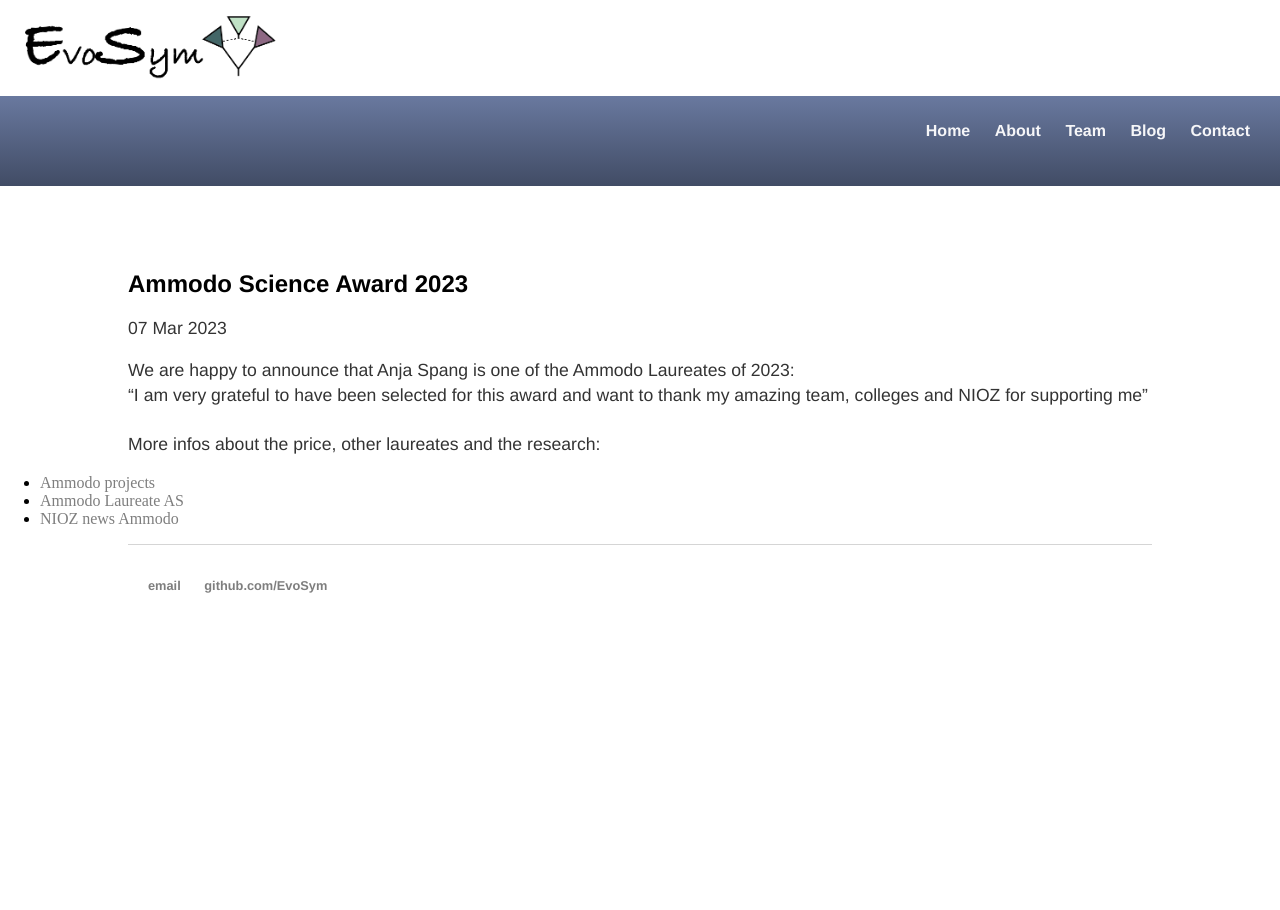
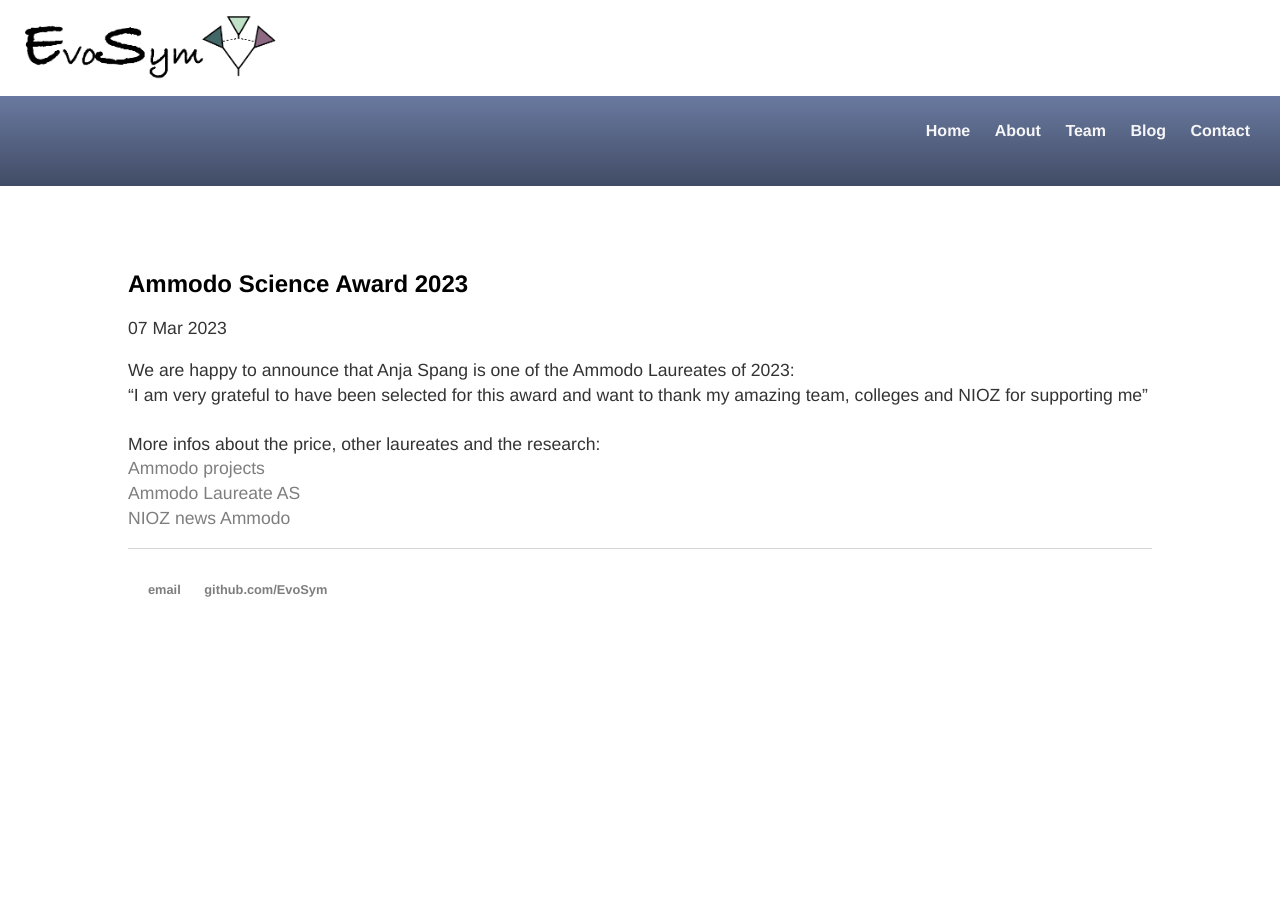
Before and after one commit to EvoSym/EvoSym.github.io, a Jekyll site: the page built from _posts/2023-03-07-Ammodo-science-award-2023.md, in a window 1280 px wide. Built offline with Jekyll 4.4.1, drawn with Linux system fonts in a browser that asks for light colours.

```diff
--- a/_posts/2023-03-07-Ammodo-science-award-2023.md
+++ b/_posts/2023-03-07-Ammodo-science-award-2023.md
@@ -7,6 +7,6 @@ date: 2023-03-07
 We are happy to announce that Anja Spang is one of the Ammodo Laureates of 2023:<br/>
 "I am very grateful to have been selected for this award and want to thank my amazing team, colleges and NIOZ for supporting me" <br/><br/>
 More infos about the price, other laureates and the research:<br/>
-- <a href= "https://www.ammodo.org/en/projects/">Ammodo projects</a><br/>
-- <a href= "https://www.ammodo.org/en/projecten/anja-spang-laureate/">Ammodo Laureate AS</a><br/>
-- <a href= "https://www.nioz.nl/en/news/nioz-researcher-anja-spang-wins-2023-ammodo-science-award">NIOZ news Ammodo</a><br/>
+<a href= "https://www.ammodo.org/en/projects/">Ammodo projects</a><br/>
+<a href= "https://www.ammodo.org/en/projecten/anja-spang-laureate/">Ammodo Laureate AS</a><br/>
+<a href= "https://www.nioz.nl/en/news/nioz-researcher-anja-spang-wins-2023-ammodo-science-award">NIOZ news Ammodo</a><br/>
```
